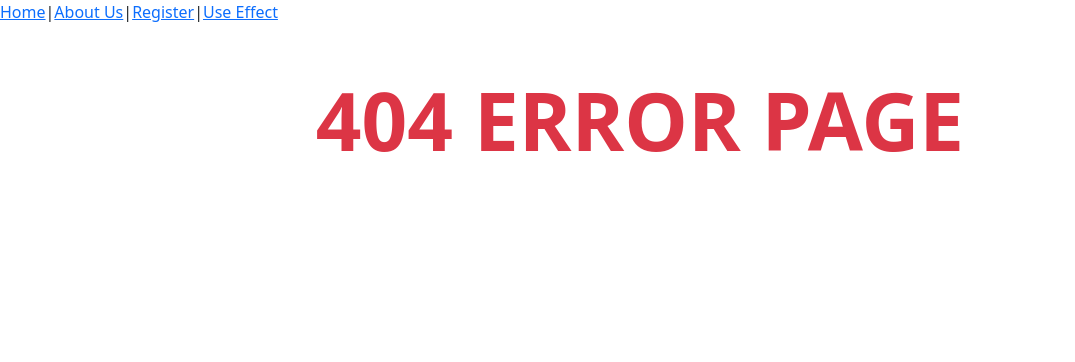
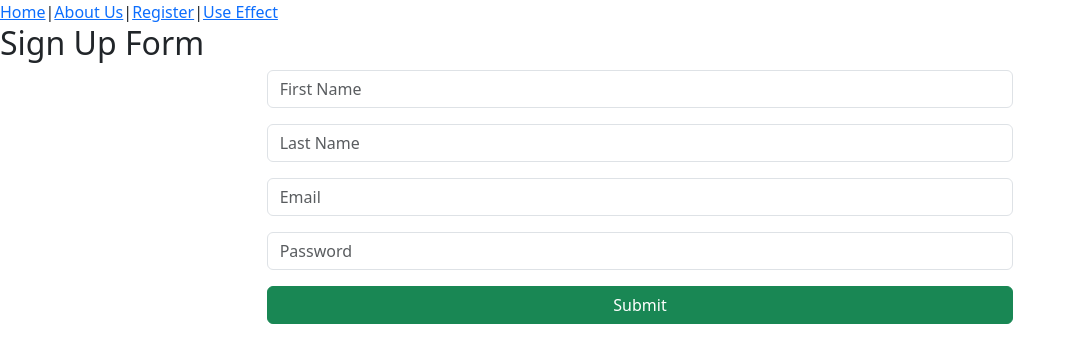
Before and after one commit to petertechy/jan_cohort_react, a React (Vite) app: page /formik-form in a window 1280 px wide. Before the commit this address had no page. Shown: the top 362 px of the page, without its empty margins (0-1075 px from the left). Built offline with nearby package versions, Linux system fonts and the light colour scheme.

Commit message:
formik and yup

```diff
--- a/package.json
+++ b/package.json
@@ -12,9 +12,11 @@
   "dependencies": {
     "axios": "^1.7.9",
     "bootstrap": "^5.3.3",
+    "formik": "^2.4.6",
     "react": "^18.3.1",
     "react-dom": "^18.3.1",
-    "react-router-dom": "^7.1.3"
+    "react-router-dom": "^7.1.3",
+    "yup": "^1.6.1"
   },
   "devDependencies": {
     "@eslint/js": "^9.17.0",
--- a/src/App.jsx
+++ b/src/App.jsx
@@ -11,6 +11,7 @@ import LandingPage from './components/LandingPage'
 import Settings from './Pages/Settings'
 import Effect from './Pages/Effect'
 import MakeRequest from './Pages/MakeRequest'
+import FormikPage from './Pages/FormikPage'
 
 const App = () => {
   return (
@@ -24,7 +25,8 @@ const App = () => {
         <Route path='/register' element= {<Register/>}/>
         {/* <Route path='/register/:username' element={<UserProfile/>}/> */}
         <Route path='effect' element={<Effect/>}/>
-        <Route path='/make-request' element={<MakeRequest/>}/>
+        <Route path='make-request' element={<MakeRequest/>}/>
+        <Route path="formik-form" element={<FormikPage/>}/>
 
 
 
--- /dev/null
+++ b/src/Pages/FormikPage.jsx
@@ -0,0 +1,72 @@
+import React from "react";
+import { useFormik } from "formik";
+import * as yup from "yup";
+
+const FormikPage = () => {
+  const formik = useFormik({
+    initialValues: {
+      firstname: "",
+      lastname: "",
+      email: "",
+      password: "",
+    },
+    onSubmit: (values) => {
+      console.log(values);
+    },
+    validationSchema: yup.object({
+      firstname: yup.string().required("This field is required"),
+      lastname: yup.string().required("This field is required"),
+      email: yup
+        .string()
+        .required("This field is required")
+        .email("This is not a valid email"),
+      password: yup
+        .string()
+        .required("This field is required"),
+    }),
+  });
+  // console.log(formik.values)
+  console.log(formik.touched)
+  return (
+    <>
+      <h2>Sign Up Form</h2>
+      <form className="col-7 mx-auto" action="" onSubmit={formik.handleSubmit}>
+        <input className= {formik.errors.firstname && formik.touched.firstname ? "form-control is-invalid mb-3" : "form-control mb-3"}
+          type="text"
+          placeholder="First Name"
+          onChange={formik.handleChange}
+          name="firstname"
+          onBlur={formik.handleBlur}
+        />
+        <small className="text-danger mb-3">{formik.touched.firstname && formik.errors.firstname}</small>
+        <input className= {formik.errors.lastname && formik.touched.lastname ? "form-control is-invalid mb-3" : "form-control mb-3"}
+          type="text"
+          placeholder="Last Name"
+          onChange={formik.handleChange}
+          name="lastname"
+          onBlur={formik.handleBlur}
+        />
+       <small className="text-danger mb-3">{formik.touched.lastname && formik.errors.lastname}</small>
+        <input className= {formik.errors.email && formik.touched.email ? "form-control is-invalid mb-3" : "form-control mb-3"}
+          type="email"
+          placeholder="Email"
+          onChange={formik.handleChange}
+          name="email"
+          onBlur={formik.handleBlur}
+        />
+        <small className="text-danger mb-3">{formik.touched.email && formik.errors.email}</small>
+        <input className= {formik.errors.password && formik.touched.password ? "form-control is-invalid mb-3" : "form-control mb-3"}
+          type="text"
+          placeholder="Password"
+          onChange={formik.handleChange}
+          name="password"
+          onBlur={formik.handleBlur}
+        />
+        <small className="text-danger mb-3">{formik.touched.password && formik.errors.password}</small>
+        <button className="btn btn-success w-100 mb-3" type="submit">Submit</button>
+      </form>
+    </>
+  );
+};
+
+export default FormikPage;
```
Also changed, not shown: 1 other file (tests, documents, lock files or other folders).
